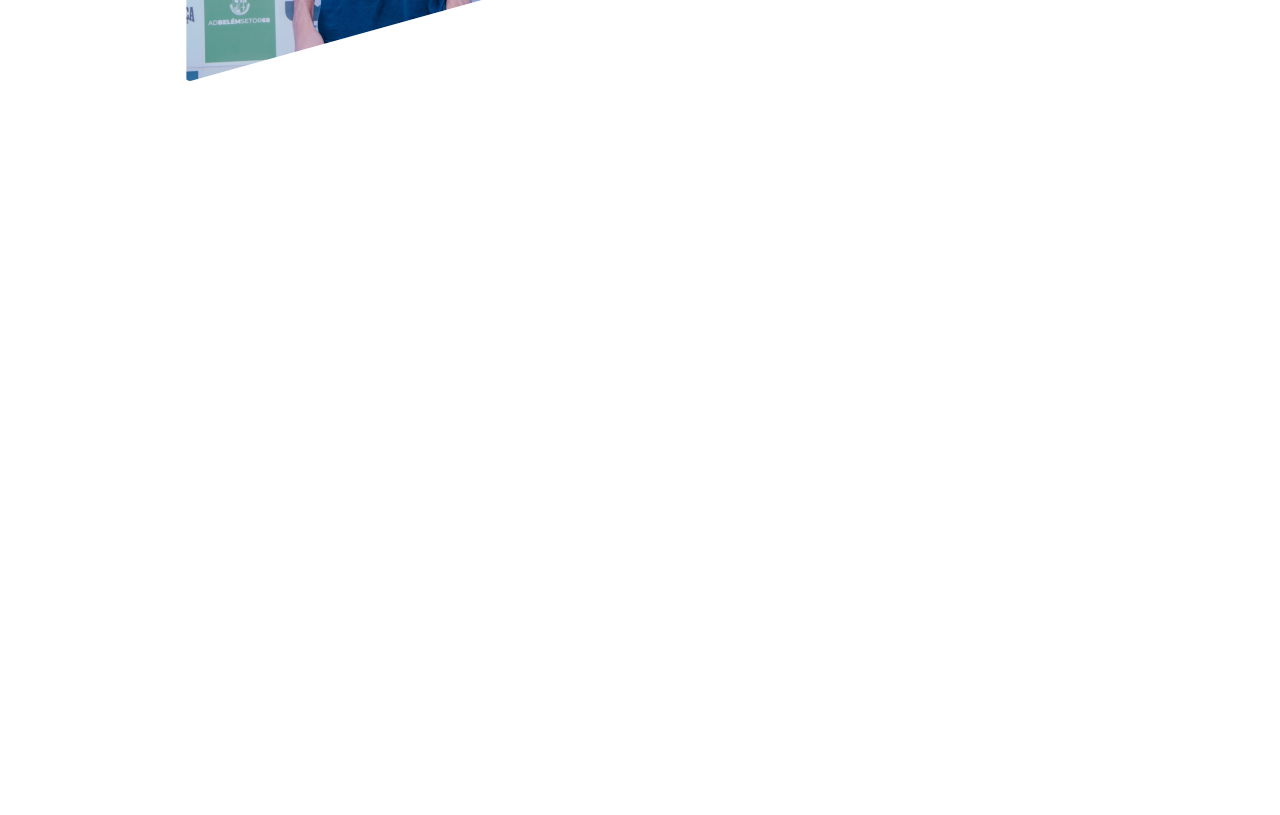
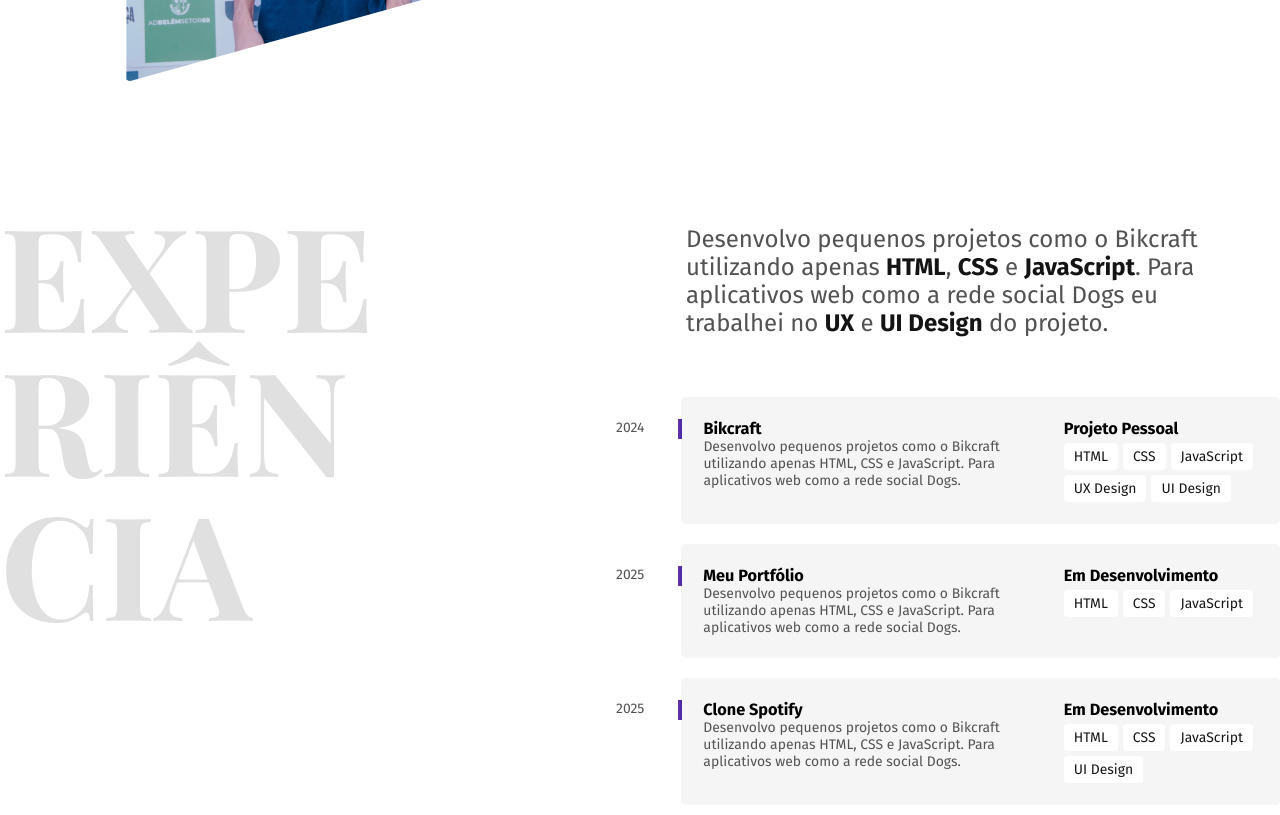
Before and after one commit to Dev-LopesT/Portifolio, a plain HTML site: page index.html in a window 1280 px wide. Shown: the part 621-1436 px from the top of the page. Before the commit the page ends 800 px from the top, so only its background shows below. Drawn offline with nearby package versions, Linux system fonts and the light colour scheme; a web font is replaced by a local one.

Commit message:
feat(layout):Adiciona uma nova seção ao site

```diff
--- a/css/style.css
+++ b/css/style.css
@@ -7,7 +7,6 @@
   text-decoration: none;
   box-sizing: border-box !important;
 }
-
 
 header {
   display: flex;
@@ -41,7 +40,7 @@ header {
 }
 
 .nav-container-flex a::after {
-  content: '';
+  content: "";
   position: absolute;
   left: 50%;
   bottom: -4px;
@@ -60,26 +59,21 @@ header {
   header {
     margin: 30px 30px;
   }
-
 }
 
 @media (max-width: 900px) {
-
   header {
     justify-content: center;
     gap: 20px;
     text-align: center;
   }
-
 }
-
 
 /* Main  */
 
 /* Primeira Seção */
 main {
   padding: 40px 0;
-  margin: 0 140px;
 }
 
 .grid-container-conteudo {
@@ -90,7 +84,6 @@ main {
   position: relative;
   gap: 60px;
 }
-
 
 .img-perfil {
   display: block;
@@ -114,7 +107,6 @@ main {
   justify-self: start;
 }
 
-
 .nome-desenvolvedor::before {
   content: url("../img/detalhe.svg");
   position: absolute;
@@ -122,7 +114,6 @@ main {
   left: -40px;
   grid-column: 2;
   z-index: -1;
-
 }
 
 .local-desenvolvedor {
@@ -133,7 +124,6 @@ main {
 }
 
 @media (max-width: 1200px) {
-
   main {
     margin: 0 60px;
   }
@@ -154,7 +144,6 @@ main {
 }
 
 @media (max-width: 600px) {
-
   .nome-desenvolvedor::before {
     display: none;
   }
@@ -166,13 +155,131 @@ main {
   .img-perfil {
     width: 300px;
   }
-
 }
 
 @media (max-width: 320px) {
   .nome-desenvolvedor {
     font-size: 2.5rem;
   }
+}
+
+.container-experiencia {
+  display: grid;
+  grid-template-columns: auto 1fr;
+  grid-template-rows: auto;
+  align-items: start;
+  justify-content: center;
+  margin: 0 auto;
+  max-width: 1300px;
+  gap: 60px 210px;
+  font-size: 0.87rem;
+  padding-top: 120px;
+}
+
+.tituloExperiencia {
+  text-transform: uppercase;
+  font-size: 9rem;
+  max-width: 406px;
+  line-height: 1;
+  font-family: var(--font-family-main);
+  word-break: break-all;
+  color: var(--color-gray-c3);
+  grid-row: 1 / 3;
+  justify-self: end;
+}
+
+.informacoesExperiencias {
+  display: flex;
+  flex-direction: column;
+  gap: 60px;
+  margin: 12px 0 0 0;
+}
 
 
+.anoExperiencia {
+  padding-top: 22px;
 }
+
+.descricaoExperiencia {
+  font-size: 1.5rem;
+  font-family: var(--font-family-secundaria);
+  color: var(--color-gray-c10);
+  max-width: 45ch;
+  padding: 12px 0 0 70px;
+}
+
+.descricaoExperiencia strong {
+  color: var(--color-black-1);
+  font-weight: bold;
+
+}
+
+.listaExperiencia {
+  grid-column: 2;
+}
+
+
+.itemListExperiencia {
+  display: grid;
+  grid-template-columns: auto 1fr;
+  gap: 37px;
+  position: relative;
+}
+
+.itemListExperiencia p {
+  color: var(--color-gray-c10);
+  font-family: var(--font-family-secundaria);
+}
+
+.containerTecnologias {
+  display: grid;
+  grid-template-columns: auto 1fr;
+  background-color: var(--color-gray-c2);
+  padding: 20px;
+  justify-items: space-between;
+  border-radius: 5px;
+  border: 2px solid var(--color-gray-c2);
+  font-family: var(--font-family-secundaria);
+  gap: 50px;
+  margin-bottom: 20px ;
+}
+
+.containerTecnologias::before {
+  content: "";
+  display: inline-block;
+  position: absolute;
+  width: 4px;
+  height: 20px;
+  background-image: linear-gradient(90deg,#6D33A6, #4429A6);
+  left: 62px;
+}
+
+.descricaoProjeto {
+  max-width: 40ch;
+  font-size: 0.87;
+}
+
+
+.infoTecnologias {
+  display: flex;
+  flex-direction: column ;
+  gap: 5px;
+  font-size: 0.87rem;
+
+}
+
+.tecnologias {
+  display: flex;
+  align-items: center;
+  justify-content: start;
+ flex-wrap: wrap;
+  gap: 5px;
+  font-size: 0,87;
+}
+
+.tecnologias p {
+  padding: 5px 10px;
+  background-color: white;
+  border-radius: 4px;
+  color: var(--color-black-1);
+}
--- a/css/variaveis.css
+++ b/css/variaveis.css
@@ -9,4 +9,6 @@
   --font-size-p: 1.2rem;
   --font-size-titulo: 3rem;
   --color-gray-c10: #525252;
+  --color-gray-c3: #E0E0E0;
+  --color-gray-c2: #F5F5F5;
 }
--- a/index.html
+++ b/index.html
@@ -12,7 +12,7 @@
 <body>
   <header>
     <h1 class="titulo">Portfólio Thiago Lopes</h1>
-    <nav aria-label="Primaria">
+    <nav aria-label="Primária">
       <ul class="nav-container-flex">
         <li><a href="" class="list-item">Experiência</a></li>
         <li><a href="" class="list-item">Formação</a></li>
@@ -22,20 +22,83 @@
   </header>
 
   <main>
-    <article class="grid-container-conteudo">
+    <article class="grid-container-conteudo" aria-labelledby="sobreDesenvolvedor">
       <img class="img-perfil" src="./img/119-DSC_4419.png" alt="Foto-Thiago-Lopes">
       <div>
-        <h2 class="nome-desenvolvedor">Desenvolvedor Front End & UX/UI Designer</h2>
+        <h2 id="sobreDesenvolvedor" class="nome-desenvolvedor">Desenvolvedor Front End & UX/UI Designer</h2>
         <p class="local-desenvolvedor">Localizado em São Paulo 🏖</p>
       </div>
     </article>
 
+    <article aria-labelledby="experiencia" class="container-experiencia">
+      <h2 id="experiencia" class="tituloExperiencia">Experiência</h2>
+      <div class="informacoesExperiencias">
+        <p class="descricaoExperiencia">Desenvolvo pequenos projetos como o Bikcraft utilizando apenas <strong>HTML</strong>, <strong>CSS</strong> e <strong>JavaScript</strong>. Para aplicativos web como a rede social Dogs eu trabalhei no <strong>UX</strong> e <strong>UI Design</strong> do projeto.</p>
+      </div>
+      <ul class="listaExperiencia">
+        <li class="itemListExperiencia">
+          <p class="anoExperiencia">2024</p>
+          <div class="containerTecnologias">
+            <div>
+              <h3>Bikcraft</h3>
+              <p class="descricaoProjeto">Desenvolvo pequenos projetos como o Bikcraft utilizando apenas HTML, CSS e JavaScript. Para aplicativos web como a rede social Dogs.</p>
+            </div>
+            <div class="infoTecnologias">
+              <h3>Projeto Pessoal</h3>
+              <div class="tecnologias">
+                <p>HTML</p>
+                <p>CSS</p>
+                <p>JavaScript</p>
+                <p>UX Design</p>
+                <p>UI Design</p>
+              </div>
+            </div>
+          </div>
+        </li>
+        <li class="itemListExperiencia">
+          <p class="anoExperiencia">2025</p>
+          <div class="containerTecnologias">
+            <div>
+              <h3>Meu Portfólio</h3>
+              <p class="descricaoProjeto">Desenvolvo pequenos projetos como o Bikcraft utilizando apenas HTML, CSS e JavaScript. Para aplicativos web como a rede social Dogs.</p>
+            </div>
+            <div class="infoTecnologias">
+              <h3>Em Desenvolvimento</h3>
+              <div class="tecnologias">
+                <p>HTML</p>
+                <p>CSS</p>
+                <p>JavaScript</p>
+              </div>
+            </div>
+          </div>
+        </li>
+        <li class="itemListExperiencia">
+          <p class="anoExperiencia">2025</p>
+          <div class="containerTecnologias">
+            <div>
+              <h3>Clone Spotify</h3>
+              <p class="descricaoProjeto">Desenvolvo pequenos projetos como o Bikcraft utilizando apenas HTML, CSS e JavaScript. Para aplicativos web como a rede social Dogs.</p>
+            </div>
+            <div class="infoTecnologias">
+              <h3>Em Desenvolvimento</h3>
+              <div class="tecnologias">
+                <p>HTML</p>
+                <p>CSS</p>
+                <p>JavaScript</p>
+                <p>UI Design</p>
+              </div>
+            </div>
+          </div>
+        </li>
+
+      </ul>
+    </article>
 
 
 
   </main>
 
-
+  <script src="./script.js"></script>
 </body>
 
 </html>
```
